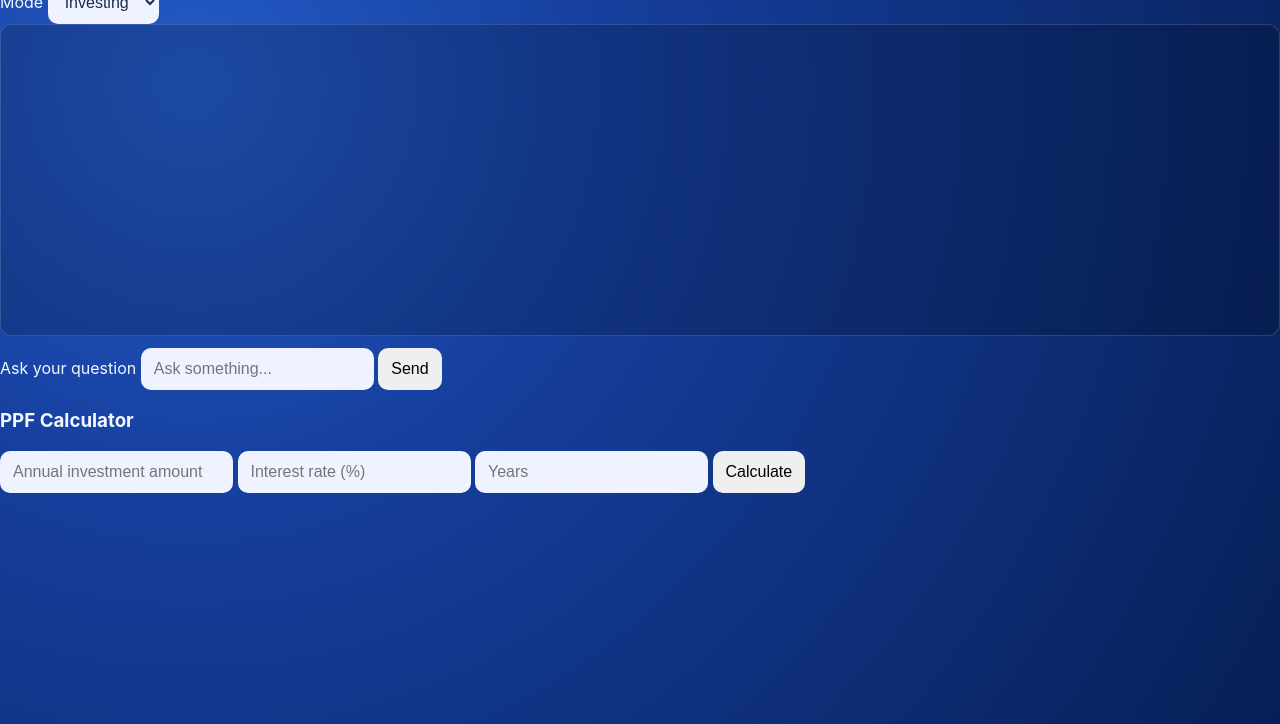
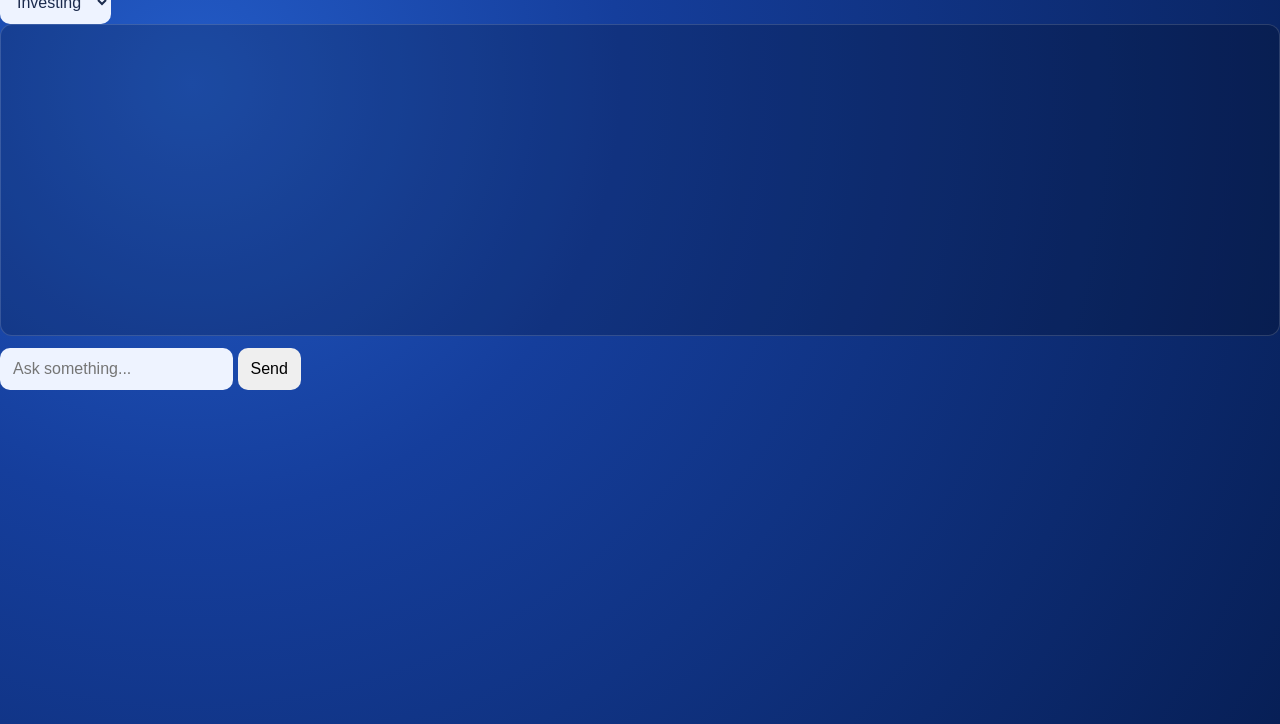
Before and after one commit to AryanManishJain/bharat-finance-ai, a website: page index.html in a window 1280 px wide. Shown: the part 76-800 px from the top of the page. Drawn offline with Linux system fonts and the light colour scheme.

Commit message:
Update index.html

```diff
--- a/index.html
+++ b/index.html
@@ -1,35 +1,30 @@
 <!DOCTYPE html>
-<!DOCTYPE html>
-<html>
 <html lang="en">
 <head>
   <meta charset="UTF-8">
-  <meta name="viewport" content="width=device-width, initial-scale=1.0">
   <title>Bharat Finance AI</title>
   <link rel="stylesheet" href="style.css">
 </head>
 <body>
+
 <div class="container">
   <h1>Bharat Finance AI</h1>
-  <label for="mode">Mode</label>
-  <select id="mode" aria-label="Chat mode">
+
+  <select id="mode">
     <option>Investing</option>
     <option>Tax</option>
     <option>Startup</option>
   </select>
-    <div id="chatBox" aria-live="polite"></div>
 
-  <label for="input">Ask your question</label>
-  <input id="input" placeholder="Ask something..." autocomplete="off">
-  <button onclick="sendMsg()">Send</button>
+  <div id="chatBox"></div>
 
-  <h3>PPF Calculator</h3>
-  <input id="amount" placeholder="Annual investment amount" inputmode="decimal">
-  <input id="rate" placeholder="Interest rate (%)" inputmode="decimal">
-  <input id="years" placeholder="Years" inputmode="numeric">
-  <button onclick="calcPPF()">Calculate</button>
-  <div id="ppfResult"></div>
+  <form id="chat-form">
+    <input id="input" placeholder="Ask something..." autocomplete="off">
+    <button type="submit">Send</button>
+  </form>
+
 </div>
+
 <script src="script.js"></script>
 </body>
 </html>
```
